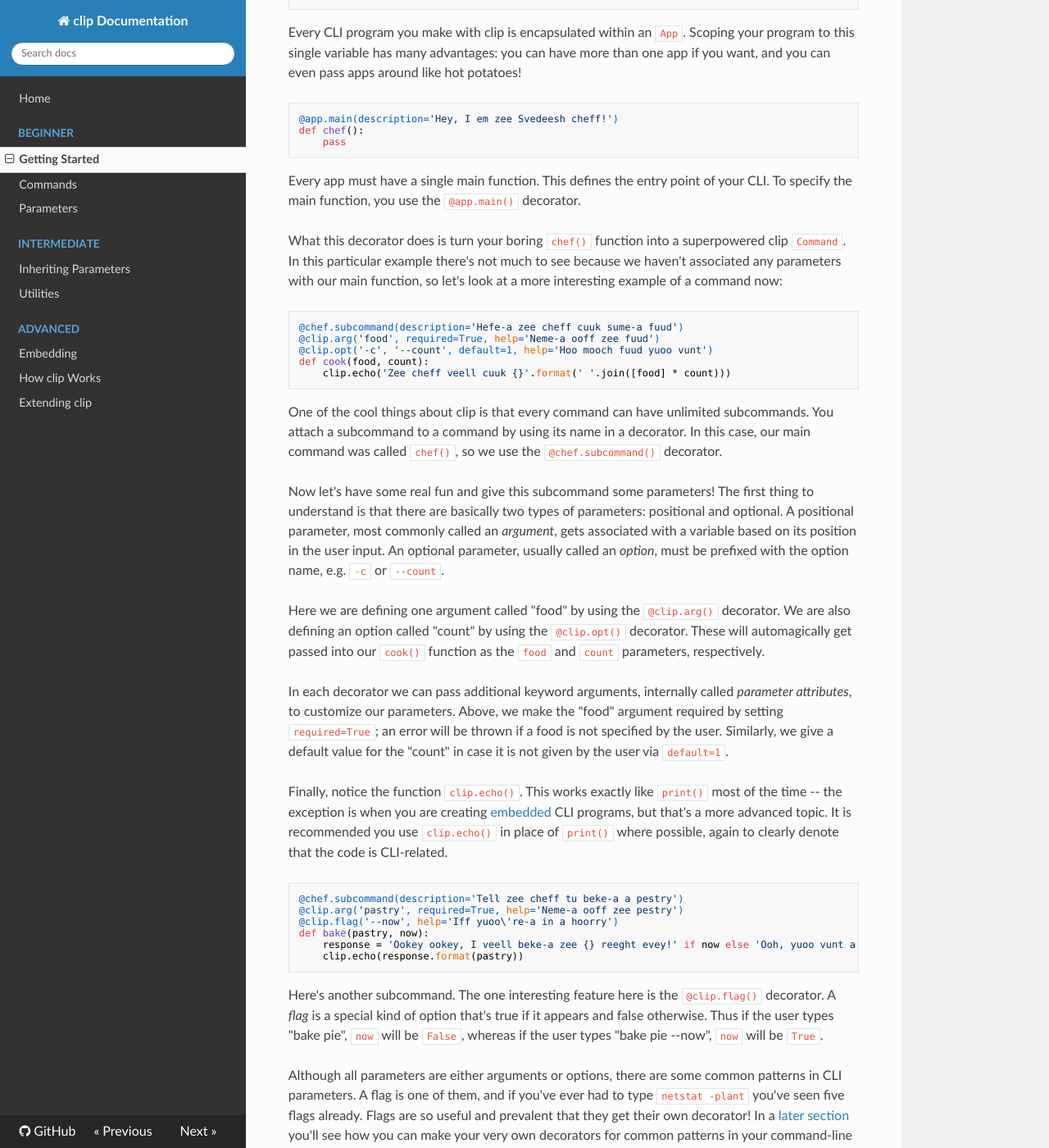
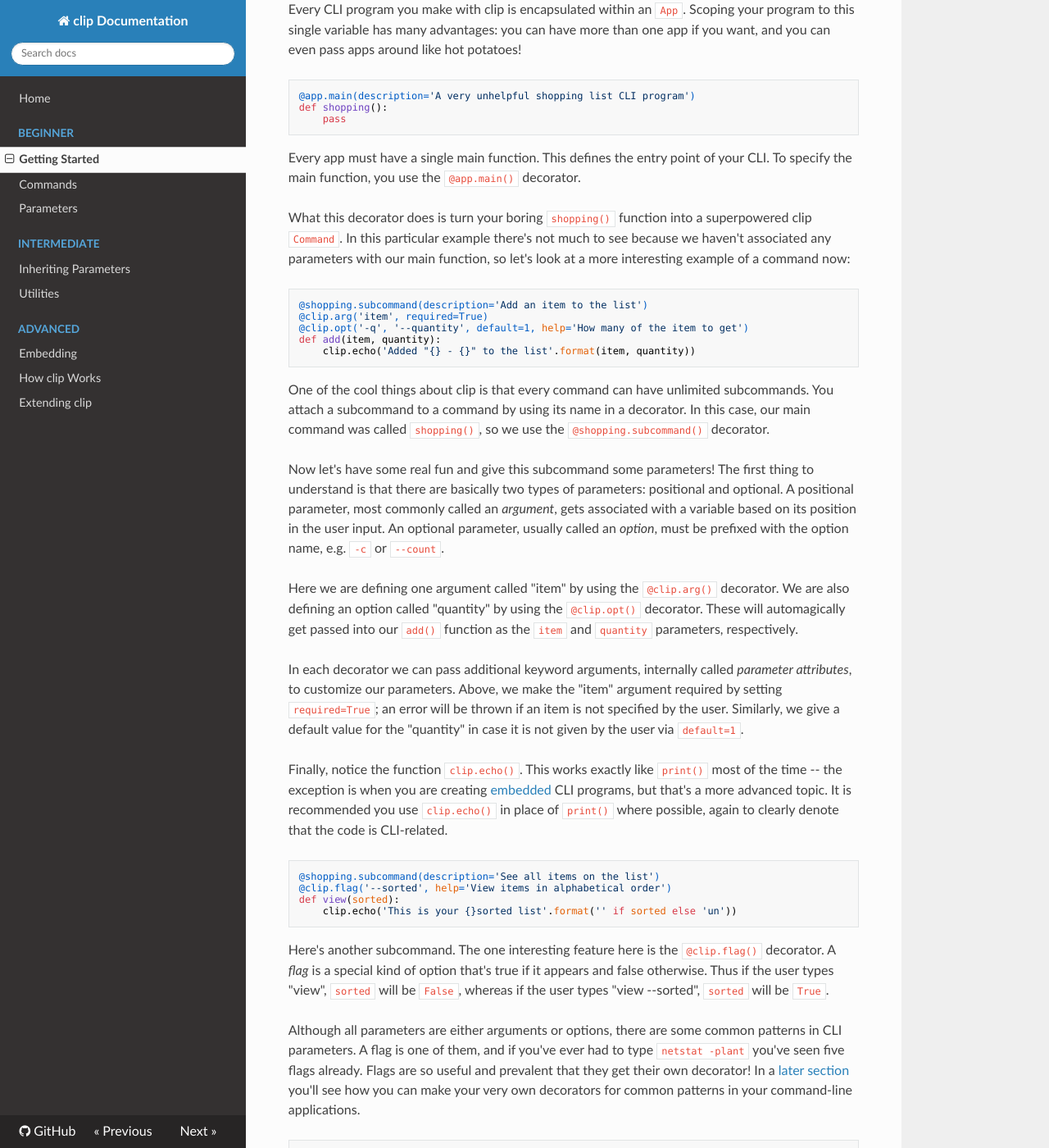
Before and after one commit to willyg302/clip.py, an MkDocs documentation site: the page built from docs/getting-started.md, in a window 1280 px wide and 1400 px high, scrolled down 815 px. Shown: the whole window at 82% size. Built offline with MkDocs 1.6.1, drawn with Linux system fonts in a browser that asks for light colours; nearby versions of some CDN libraries; old or Windows-style settings are respelled for this version of MkDocs; some of the changed text lies outside the part shown.

Commit message:
Replacing chef program with a more boring example

````diff
--- a/docs/getting-started.md
+++ b/docs/getting-started.md
@@ -1,26 +1,24 @@
-Learning clip is best done by example, so this guide will walk you through making the Swedish Chef program in the README. Here it is again, in case you've forgotten:
+Learning clip is best done by example, so this guide will walk you through making the shopping list program in the README. Here it is again, in case you've forgotten:
 
 ```python
 import clip
 
 app = clip.App()
 
-@app.main(description='Hey, I em zee Svedeesh cheff!')
-def chef():
+@app.main(description='A very unhelpful shopping list CLI program')
+def shopping():
 	pass
 
-@chef.subcommand(description='Hefe-a zee cheff cuuk sume-a fuud')
-@clip.arg('food', required=True, help='Neme-a ooff zee fuud')
-@clip.opt('-c', '--count', default=1, help='Hoo mooch fuud yuoo vunt')
-def cook(food, count):
-	clip.echo('Zee cheff veell cuuk {}'.format(' '.join([food] * count)))
+@shopping.subcommand(description='Add an item to the list')
+@clip.arg('item', required=True)
+@clip.opt('-q', '--quantity', default=1, help='How many of the item to get')
+def add(item, quantity):
+	clip.echo('Added "{} - {}" to the list'.format(item, quantity))
 
-@chef.subcommand(description='Tell zee cheff tu beke-a a pestry')
-@clip.arg('pastry', required=True, help='Neme-a ooff zee pestry')
-@clip.flag('--now', help='Iff yuoo\'re-a in a hoorry')
-def bake(pastry, now):
-	response = 'Ookey ookey, I veell beke-a zee {} reeght evey!' if now else 'Ooh, yuoo vunt a {}?'
-	clip.echo(response.format(pastry))
+@shopping.subcommand(description='See all items on the list')
+@clip.flag('--sorted', help='View items in alphabetical order')
+def view(sorted):
+	clip.echo('This is your {}sorted list'.format('' if sorted else 'un'))
 
 if __name__ == '__main__':
 	try:
@@ -44,43 +42,41 @@ app = clip.App()
 Every CLI program you make with clip is encapsulated within an `App`. Scoping your program to this single variable has many advantages: you can have more than one app if you want, and you can even pass apps around like hot potatoes!
 
 ```python
-@app.main(description='Hey, I em zee Svedeesh cheff!')
-def chef():
+@app.main(description='A very unhelpful shopping list CLI program')
+def shopping():
 	pass
 ```
 
 Every app must have a single main function. This defines the entry point of your CLI. To specify the main function, you use the `@app.main()` decorator.
 
-What this decorator does is turn your boring `chef()` function into a superpowered clip `Command`. In this particular example there's not much to see because we haven't associated any parameters with our main function, so let's look at a more interesting example of a command now:
+What this decorator does is turn your boring `shopping()` function into a superpowered clip `Command`. In this particular example there's not much to see because we haven't associated any parameters with our main function, so let's look at a more interesting example of a command now:
 
 ```python
-@chef.subcommand(description='Hefe-a zee cheff cuuk sume-a fuud')
-@clip.arg('food', required=True, help='Neme-a ooff zee fuud')
-@clip.opt('-c', '--count', default=1, help='Hoo mooch fuud yuoo vunt')
-def cook(food, count):
-	clip.echo('Zee cheff veell cuuk {}'.format(' '.join([food] * count)))
+@shopping.subcommand(description='Add an item to the list')
+@clip.arg('item', required=True)
+@clip.opt('-q', '--quantity', default=1, help='How many of the item to get')
+def add(item, quantity):
+	clip.echo('Added "{} - {}" to the list'.format(item, quantity))
 ```
 
-One of the cool things about clip is that every command can have unlimited subcommands. You attach a subcommand to a command by using its name in a decorator. In this case, our main command was called `chef()`, so we use the `@chef.subcommand()` decorator.
+One of the cool things about clip is that every command can have unlimited subcommands. You attach a subcommand to a command by using its name in a decorator. In this case, our main command was called `shopping()`, so we use the `@shopping.subcommand()` decorator.
 
 Now let's have some real fun and give this subcommand some parameters! The first thing to understand is that there are basically two types of parameters: positional and optional. A positional parameter, most commonly called an *argument*, gets associated with a variable based on its position in the user input. An optional parameter, usually called an *option*, must be prefixed with the option name, e.g. `-c` or `--count`.
 
-Here we are defining one argument called "food" by using the `@clip.arg()` decorator. We are also defining an option called "count" by using the `@clip.opt()` decorator. These will automagically get passed into our `cook()` function as the `food` and `count` parameters, respectively.
+Here we are defining one argument called "item" by using the `@clip.arg()` decorator. We are also defining an option called "quantity" by using the `@clip.opt()` decorator. These will automagically get passed into our `add()` function as the `item` and `quantity` parameters, respectively.
 
-In each decorator we can pass additional keyword arguments, internally called *parameter attributes*, to customize our parameters. Above, we make the "food" argument required by setting `required=True`; an error will be thrown if a food is not specified by the user. Similarly, we give a default value for the "count" in case it is not given by the user via `default=1`.
+In each decorator we can pass additional keyword arguments, internally called *parameter attributes*, to customize our parameters. Above, we make the "item" argument required by setting `required=True`; an error will be thrown if an item is not specified by the user. Similarly, we give a default value for the "quantity" in case it is not given by the user via `default=1`.
 
 Finally, notice the function `clip.echo()`. This works exactly like `print()` most of the time -- the exception is when you are creating [embedded](embedding.md) CLI programs, but that's a more advanced topic. It is recommended you use `clip.echo()` in place of `print()` where possible, again to clearly denote that the code is CLI-related.
 
 ```python
-@chef.subcommand(description='Tell zee cheff tu beke-a a pestry')
-@clip.arg('pastry', required=True, help='Neme-a ooff zee pestry')
-@clip.flag('--now', help='Iff yuoo\'re-a in a hoorry')
-def bake(pastry, now):
-	response = 'Ookey ookey, I veell beke-a zee {} reeght evey!' if now else 'Ooh, yuoo vunt a {}?'
-	clip.echo(response.format(pastry))
+@shopping.subcommand(description='See all items on the list')
+@clip.flag('--sorted', help='View items in alphabetical order')
+def view(sorted):
+	clip.echo('This is your {}sorted list'.format('' if sorted else 'un'))
 ```
 
-Here's another subcommand. The one interesting feature here is the `@clip.flag()` decorator. A *flag* is a special kind of option that's true if it appears and false otherwise. Thus if the user types "bake pie", `now` will be `False`, whereas if the user types "bake pie --now", `now` will be `True`.
+Here's another subcommand. The one interesting feature here is the `@clip.flag()` decorator. A *flag* is a special kind of option that's true if it appears and false otherwise. Thus if the user types "view", `sorted` will be `False`, whereas if the user types "view --sorted", `sorted` will be `True`.
 
 Although all parameters are either arguments or options, there are some common patterns in CLI parameters. A flag is one of them, and if you've ever had to type `netstat -plant` you've seen five flags already. Flags are so useful and prevalent that they get their own decorator! In a [later section](extending-clip.md) you'll see how you can make your very own decorators for common patterns in your command-line applications.
 
@@ -92,7 +88,7 @@ if __name__ == '__main__':
 		pass
 ```
 
-Every app you make with clip will likely have this boilerplate right at the end. In order to get your app to actually *do* something, you need to call `app.run()`. Note that this pulls user input from `sys.argv`, but you could just as easily pass your own in: `app.run('bake stuff --now')`.
+Every app you make with clip will likely have this boilerplate right at the end. In order to get your app to actually *do* something, you need to call `app.run()`. Note that this pulls user input from `sys.argv`, but you could just as easily pass your own in: `app.run('view --sorted')`.
 
 Finally, you should catch the `ClipExit` exception, which is a normal way for clip to exit your app. Most of the time you will not need to do anything else except catch the exception, but each `ClipExit` has a `status` (0 in the case of no error) and `message` in the event that you need to inspect an error.
 
--- a/setup.py
+++ b/setup.py
@@ -1,4 +1,7 @@
-from setuptools import setup
+try:
+	from setuptools import setup
+except ImportError:
+	from distutils.core import setup
 
 setup(
 	name='clip.py',
````
Also changed, not shown: README.md (+33 -41 lines), 4 other files.
